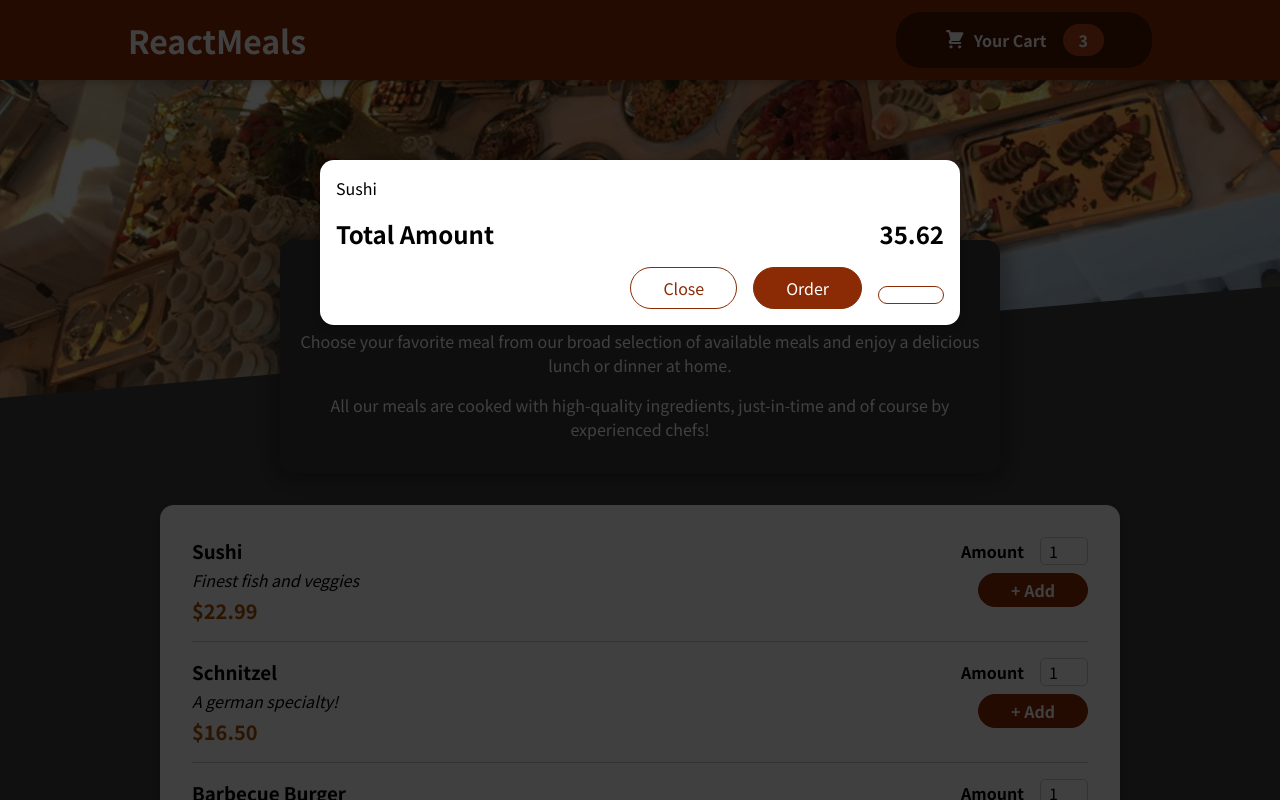
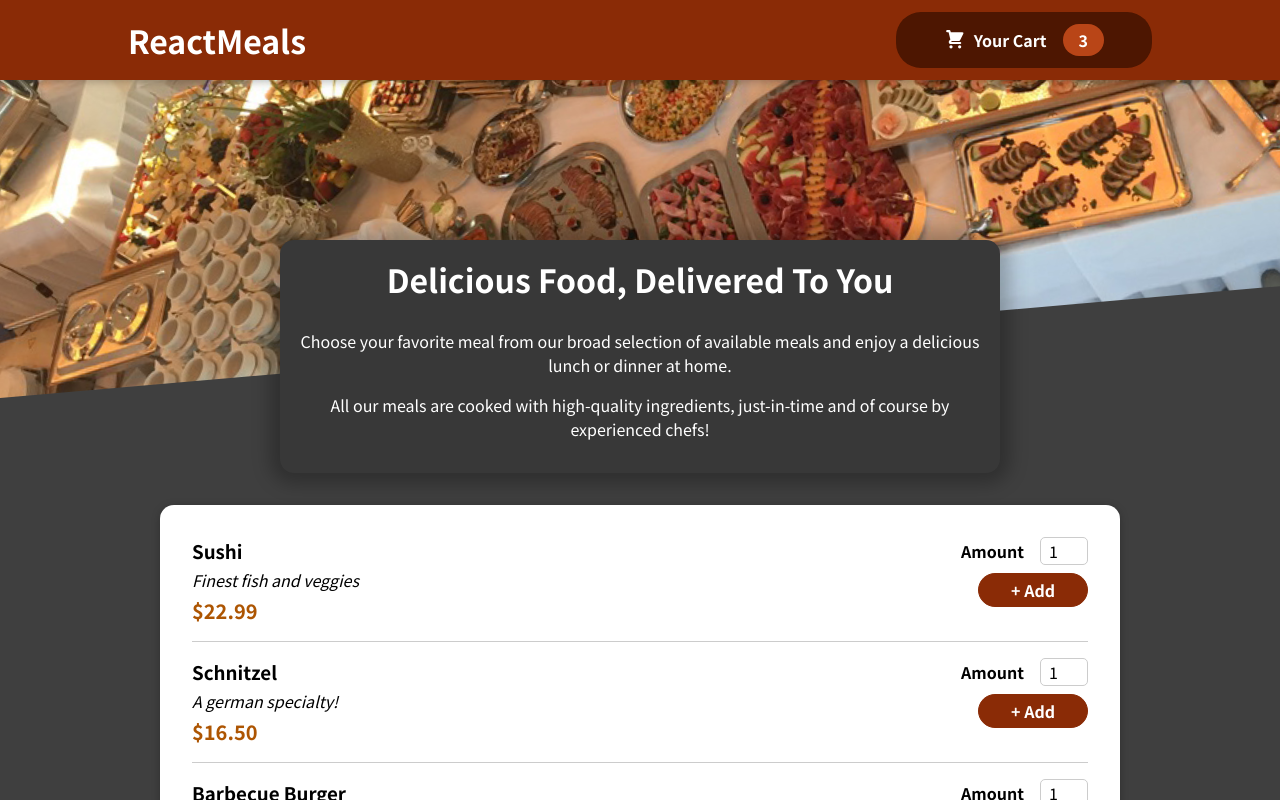
Before and after one commit to ValentinProg/ReactMeals, a React (Create React App) app: page / in a window 1280 px wide. Shown: the top 800 px of the page. Built offline with nearby package versions, Linux system fonts and the light colour scheme.

Commit message:
managing Cart and Modal state

```diff
--- a/src/App.js
+++ b/src/App.js
@@ -1,13 +1,23 @@
-import { Fragment } from "react";
+import { Fragment, useState } from "react";
 import Cart from "./components/Cart/Cart";
 import Header from "./components/Layout/Header/Header";
 import Meals from "./components/Meals/Meals";
 
 function App() {
+  const [cartIsShown, setCartIsShown] = useState(false)
+
+  const showCartHandler = () => {
+    setCartIsShown(true)
+  }
+
+  const hideCartHandler = () => {
+    setCartIsShown(false)
+  }
+
   return (
     <Fragment>
-      <Cart/>
-      <Header />
+      {cartIsShown && <Cart onClose={hideCartHandler}/>}
+      <Header onShowCart={showCartHandler} />
       <main>
         <Meals/>
       </main>
--- a/src/components/Cart/Cart.jsx
+++ b/src/components/Cart/Cart.jsx
@@ -11,16 +11,15 @@
   );
 
   return (
-    <Modal>
+    <Modal onClose={props.onClose}>
       {cartItems}
       <div className={classes.total}>
         <span>Total Amount</span>
         <span>35.62</span>
       </div>
       <div className={classes.actions}>
-        <button className={classes['button--alt']}>Close</button>
+        <button className={classes['button--alt']} onClick={props.onClose}>Close</button>
         <button className={classes.button}>Order</button>
-        <button></button>
       </div>
     </Modal>
   );
--- a/src/components/Layout/Header/Header.jsx
+++ b/src/components/Layout/Header/Header.jsx
@@ -9,7 +9,7 @@
     <Fragment>
       <header className={classes.header}>
         <h1>ReactMeals</h1>
-        <HeaderCartButton/>
+        <HeaderCartButton onClick={props.onShowCart}/>
       </header>
       <div className={classes["main-image"]}>
         <img src={mealsImage} alt="A table full of delicious food!" />
--- a/src/components/Layout/HeaderCartButton/HeaderCartButton.jsx
+++ b/src/components/Layout/HeaderCartButton/HeaderCartButton.jsx
@@ -4,7 +4,7 @@
 
 const HeaderCartButton = (props) => {
   return (
-    <button className={classes.button}>
+    <button className={classes.button} onClick={props.onClick}>
       <span className={classes.icon}>
         <CartIcon />
       </span>
--- a/src/components/UI/Modal/Modal.jsx
+++ b/src/components/UI/Modal/Modal.jsx
@@ -3,7 +3,7 @@
 import classes from './Modal.module.css'
 
 const Backdrop = props => {
-    return <div className={classes.backdrop}></div>
+    return <div className={classes.backdrop} onClick={props.onClose}></div>
 }
 
 const ModalOverlay =  props => {
@@ -16,7 +16,7 @@
 
 const Modal = props => {
     return <Fragment>
-        {ReactDOM.createPortal(<Backdrop/>, portalElement)}
+        {ReactDOM.createPortal(<Backdrop onClose={props.onClose}/>, portalElement)}
         {ReactDOM.createPortal(
         <ModalOverlay>{props.children}</ModalOverlay>,
         portalElement
```
